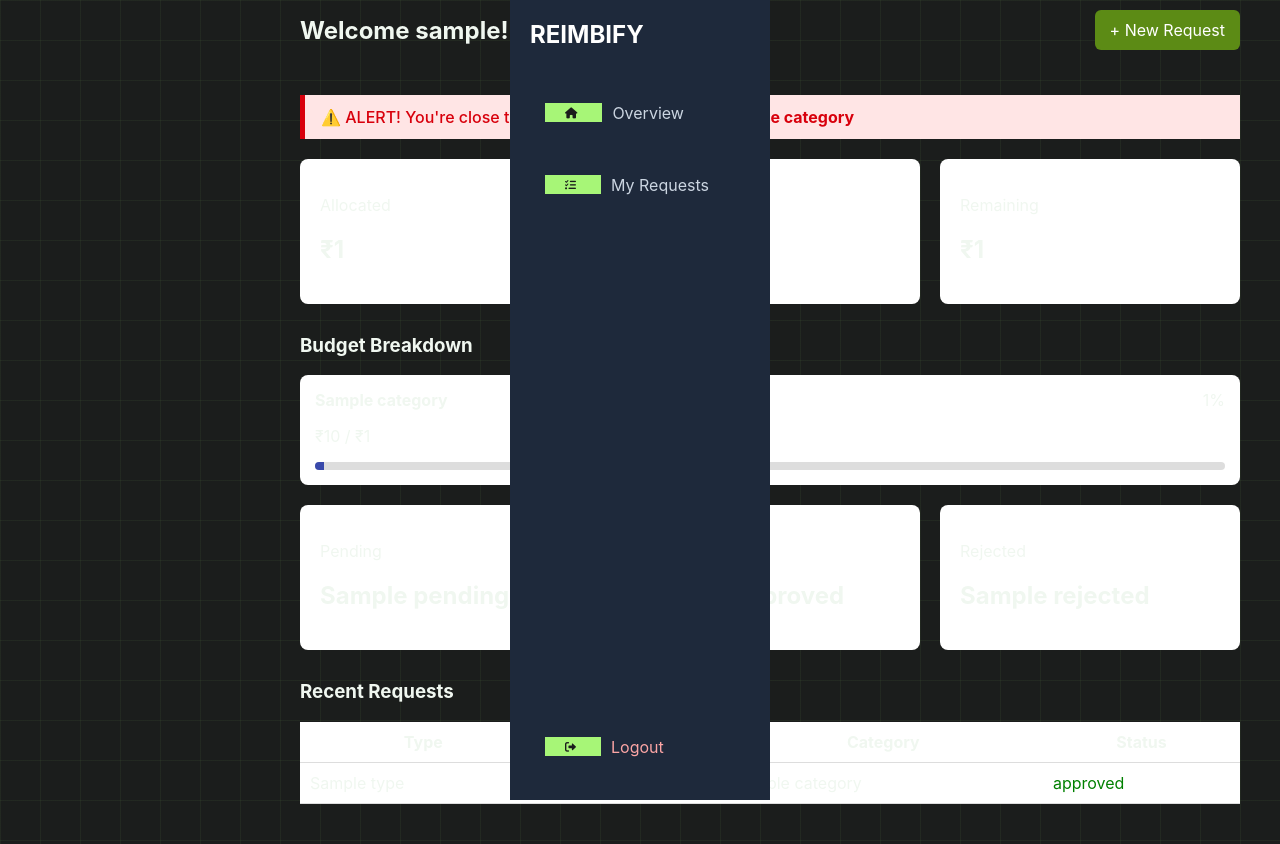
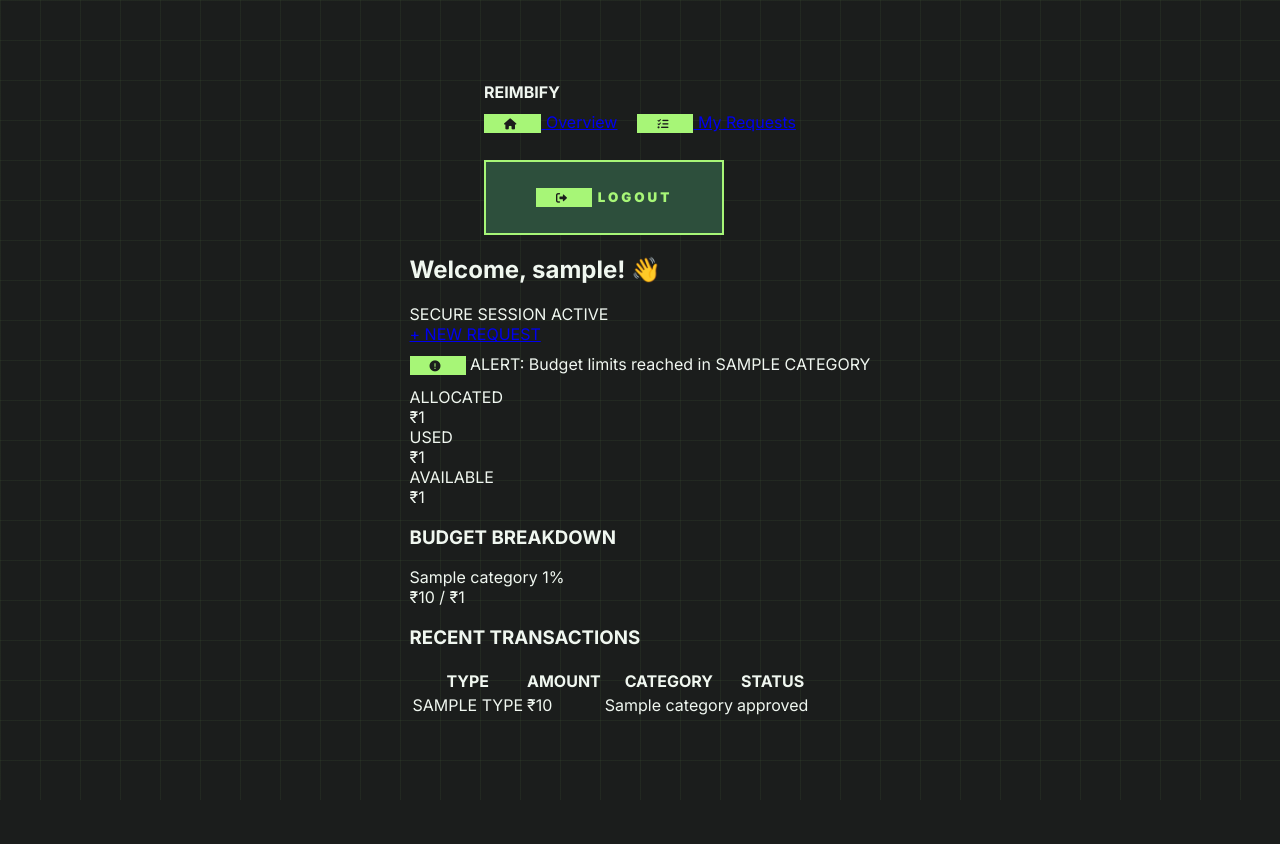
Before and after one commit to shreyabansal-sb/reimbify, a Flask app: template templates/student/dashboard.html in a window 1280 px wide. After the commit the page ends 761 px from the top, so only its background shows below. Run offline with Flask 3, Linux system fonts and the light colour scheme; the template is opened without the code that fills it: most values are stand-ins (such as "Sample title", 1, 10 or a date in 2020).

Commit message:
Update dashboard.html

```diff
--- a/templates/student/dashboard.html
+++ b/templates/student/dashboard.html
@@ -3,204 +3,108 @@
 <head>
     <meta charset="UTF-8">
     <meta name="viewport" content="width=device-width, initial-scale=1.0">
-    <title>Dashboard</title>
+    <title>Dashboard | Reimbify</title>
     <link rel="stylesheet" href="{{ url_for('static', filename='style.css') }}">
     <link rel="stylesheet" href="https://cdnjs.cloudflare.com/ajax/libs/font-awesome/6.0.0/css/all.min.css">
+    <link href="https://fonts.googleapis.com/css2?family=Inter:wght@400;700;900&family=JetBrains+Mono:wght@500&display=swap" rel="stylesheet">
+</head>
+<body class="dashboard-layout">
 
-    <style>
-        /* Layout logic only */
-        body {
-            margin: 0;
-            display: flex;
-            min-height: 100vh;
-        }
-
-        .sidebar {
-            width: 260px;
-            background: #1e293b;
-            color: white;
-            display: flex;
-            flex-direction: column;
-            padding: 20px;
-            position: fixed;
-            height: 100vh;
-            box-sizing: border-box;
-        }
-
-        .sidebar .logo {
-            font-size: 1.5rem;
-            font-weight: bold;
-            margin-bottom: 30px;
-            color: white;
-            text-decoration: none;
-        }
-
-        .nav-link {
-            text-decoration: none;
-            color: #cbd5e1;
-            padding: 12px 15px;
-            margin-bottom: 5px;
-            display: flex;
-            align-items: center;
-            gap: 10px;
-        }
-
-        .nav-link:hover {
-            background: rgba(255, 255, 255, 0.1);
-            border-radius: 8px;
-            color: white;
-        }
-
-        .main-wrapper {
-            margin-left: 260px;
-            flex: 1;
-            width: calc(100% - 260px);
-        }
-
-        .container {
-            padding: 40px;
-            max-width: 1200px;
-            margin: 0 auto;
-        }
-
-        /* Ensures the button stays on the top right */
-        .header {
-            display: flex;
-            justify-content: space-between;
-            align-items: center;
-            margin-bottom: 30px;
-        }
-
-        .logout-btn {
-            margin-top: auto;
-            color: #fca5a5;
-            text-decoration: none;
-            padding: 12px 15px;
-            display: flex;
-            align-items: center;
-            gap: 10px;
-        }
-    </style>
-</head>
-<body>
-
-    <div class="sidebar">
+    <nav class="sidebar">
+        <div class="sidebar-content">
             <div class="logo">REIMBIFY</div>
 
-        <a href="/student/dashboard" class="nav-link">
-            <i class="fas fa-home"></i> Overview
+            <div class="nav-links">
+                <a href="/student/dashboard" class="nav-link active">
+                    <i class="fas fa-home"></i> <span>Overview</span>
                 </a>
                 <a href="/student/my-requests" class="nav-link">
-            <i class="fas fa-tasks"></i> My Requests
-        </a>
-
-        <a href="/logout" class="logout-btn">
-            <i class="fas fa-sign-out-alt"></i> Logout
+                    <i class="fas fa-tasks"></i> <span>My Requests</span>
                 </a>
             </div>
-
-    <div class="main-wrapper">
-        <div class="container">
-
-            <div class="header">
-                <h2>Welcome {{ user_name }}!👋</h2>
-                <a href="/student/new-request" class="btn">+ New Request</a>
         </div>
 
+        <a href="/logout" class="logout-zone">
+            <button class="btn-logout">
+                <i class="fas fa-sign-out-alt"></i> LOGOUT
+            </button>
+        </a>
+    </nav>
+
+    <main class="main-content">
+
+        <header class="top-bar">
+    <div class="welcome-msg">
+        <h2>Welcome, {{ user_name }}! 👋</h2>
+        <span class="system-status">SECURE SESSION ACTIVE</span>
+    </div>
+    <a href="/student/new-request" class="btn-action">+ NEW REQUEST</a>
+</header>
+
+        <div class="dashboard-scroll-container">
+
             {% if over_80 %}
-            <div class="alert">
-                ⚠️ ALERT! You're close to exceeding your budget in
-                {% for b in over_80 %}
-                <strong>{{ b.category }}</strong>{% if not loop.last %}, {% endif %}
-                {% endfor %}
+            <div class="alert-banner">
+                <i class="fas fa-exclamation-circle"></i>
+                <span>ALERT: Budget limits reached in {% for b in over_80 %}{{ b.category.upper() }}{% if not loop.last %}, {% endif %}{% endfor %}</span>
             </div>
             {% endif %}
 
-            <div class="card-row">
-                <div class="card">
-                    <p>Allocated</p>
-                    <h2>₹{{ summary.total_allocated }}</h2>
+            <div class="stats-row">
+                <div class="stat-box">
+                    <label>ALLOCATED</label>
+                    <div class="stat-value">₹{{ summary.total_allocated }}</div>
                 </div>
-
-                <div class="card">
-                    <p>Spent</p>
-                    <h2>₹{{ summary.total_used }}</h2>
+                <div class="stat-box">
+                    <label>USED</label>
+                    <div class="stat-value">₹{{ summary.total_used }}</div>
                 </div>
-
-                <div class="card">
-                    <p>Remaining</p>
-                    <h2>₹{{ summary.total_remaining }}</h2>
+                <div class="stat-box">
+                    <label>AVAILABLE</label>
+                    <div class="stat-value neon">₹{{ summary.total_remaining }}</div>
                 </div>
             </div>
 
-            <div class="section">
-                <h3>Budget Breakdown</h3>
-
+            <section class="content-section">
+                <h3 class="label-heading">BUDGET BREAKDOWN</h3>
+                <div class="budget-list">
                     {% for b in budgets %}
-                <div class="budget-card">
-                    <div class="budget-top">
-                        <strong>{{ b.category }}</strong>
-                        <span>{{ b.percent_used }}%</span>
+                    <div class="progress-card">
+                        <div class="progress-info">
+                            <span class="p-name">{{ b.category }}</span>
+                            <span class="p-pc">{{ b.percent_used }}%</span>
                         </div>
-
-                    <p>₹{{ b.amount_used }} / ₹{{ b.total_allocated }}</p>
-
-                    <div class="progress">
-                        <div class="progress-bar
-                            {% if b.percent_used >= 80 %}danger{% endif %}"
+                        <div class="bar-container">
+                            <div class="bar-fill {% if b.percent_used >= 80 %}warn{% endif %}"
                                  style="width: {{ b.percent_used if b.percent_used <= 100 else 100 }}%;">
                             </div>
                         </div>
-
-                    {% if b.percent_used >= 80 %}
-                        <p class="warning">⚠️ Nearing limit</p>
-                    {% endif %}
+                        <div class="bar-meta">₹{{ b.amount_used }} / ₹{{ b.total_allocated }}</div>
                     </div>
                     {% endfor %}
                 </div>
+            </section>
 
-            <div class="card-row">
-                <div class="card">
-                    <p>Pending</p>
-                    <h2>{{ stats.pending }}</h2>
-                </div>
-
-                <div class="card">
-                    <p>Approved</p>
-                    <h2>{{ stats.approved }}</h2>
-                </div>
-
-                <div class="card">
-                    <p>Rejected</p>
-                    <h2>{{ stats.rejected }}</h2>
-                </div>
-            </div>
-
-            <div class="section">
-                <h3>Recent Requests</h3>
-
-                <table class="table">
+            <section class="content-section">
+                <h3 class="label-heading">RECENT TRANSACTIONS</h3>
+                <div class="table-frame">
+                    <table class="custom-table">
                         <thead>
                             <tr>
-                            <th>Type</th>
-                            <th>Amount</th>
-                            <th>Category</th>
-                            <th>Status</th>
+                                <th>TYPE</th>
+                                <th>AMOUNT</th>
+                                <th>CATEGORY</th>
+                                <th>STATUS</th>
                             </tr>
                         </thead>
-
                         <tbody>
                             {% for r in recent_requests %}
                             <tr>
-                            <td>{{ r.type }}</td>
-                            <td>₹{{ r.amount }}</td>
+                                <td>{{ r.type.upper() }}</td>
+                                <td class="mono">₹{{ r.amount }}</td>
                                 <td>{{ r.category }}</td>
                                 <td>
-                                <span class="
-                                    {% if r.status == 'approved' %}status-approved
-                                    {% elif r.status == 'rejected' %}status-rejected
-                                    {% else %}status-pending{% endif %}
-                                ">
+    <span class="status-pill {{ r.status }}">
         {{ r.status }}
     </span>
 </td>
@@ -209,9 +113,9 @@
                         </tbody>
                     </table>
                 </div>
-
+            </section>
         </div>
-    </div>
+    </main>
 
 </body>
 </html>
```
Lines whose indentation alone changed are shown as unchanged.
